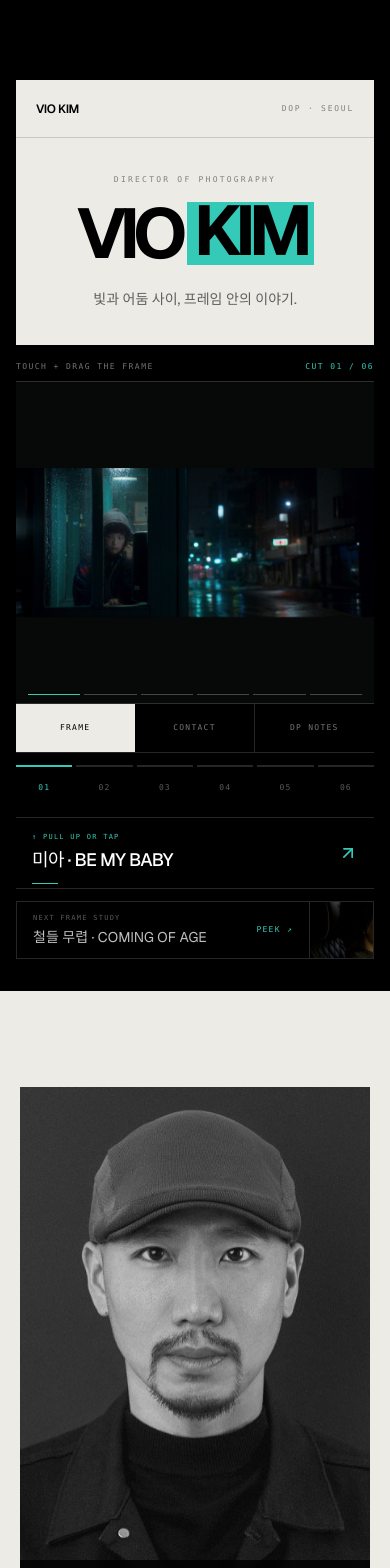
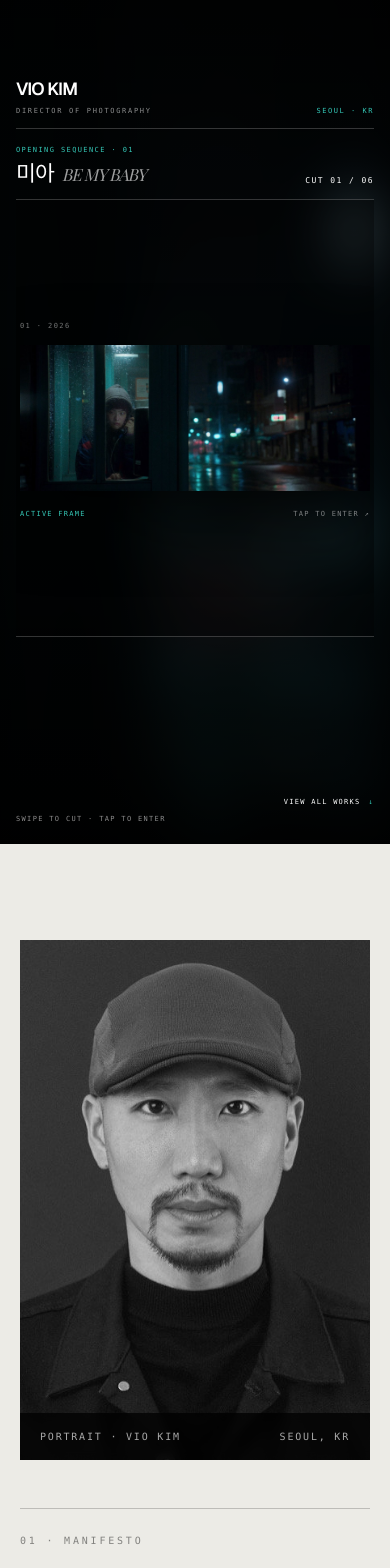
Before and after one commit to racidcho/viokim_pt, a React (Vite) app: page / in a window 390 px wide. Shown: the top 1568 px of the page. Built offline with nearby package versions, Linux system fonts and the light colour scheme; a web font is replaced by a local one.

Commit message:
Build cinematic mobile opening

```diff
--- a/src/index.css
+++ b/src/index.css
@@ -97,6 +97,38 @@
     animation: cut-in 180ms ease-out both;
   }
 
+  .cinematic-film-strip {
+    -ms-overflow-style: none;
+    scrollbar-width: none;
+  }
+
+  .cinematic-film-strip::-webkit-scrollbar {
+    display: none;
+  }
+
+  .mobile-film-ambient {
+    filter: blur(24px) saturate(0.82);
+    opacity: 0.52;
+    transition: opacity 420ms ease-out;
+  }
+
+  .mobile-cold-open {
+    animation: mobile-cold-open-exit 1650ms var(--ease-dramatic) both;
+  }
+
+  .mobile-cold-open-kicker,
+  .mobile-cold-open-footer {
+    animation: mobile-cold-open-copy 1450ms var(--ease-expo-out) both;
+  }
+
+  .mobile-cold-open-title {
+    animation: mobile-cold-open-title 1450ms var(--ease-expo-out) both;
+  }
+
+  .mobile-cold-open-aperture {
+    animation: mobile-cold-open-aperture 1450ms var(--ease-dramatic) both;
+  }
+
   @keyframes panel-enter {
     from {
       opacity: 0;
@@ -116,6 +148,29 @@
   @keyframes cut-in {
     from { opacity: 0.65; }
     to { opacity: 1; }
+  }
+
+  @keyframes mobile-cold-open-exit {
+    0%, 78% { opacity: 1; }
+    100% { opacity: 0; visibility: hidden; }
+  }
+
+  @keyframes mobile-cold-open-copy {
+    0% { opacity: 0; transform: translateY(10px); }
+    22%, 78% { opacity: 1; transform: translateY(0); }
+    100% { opacity: 0; transform: translateY(-6px); }
+  }
+
+  @keyframes mobile-cold-open-title {
+    0% { opacity: 0; transform: scale(1.08); letter-spacing: -0.14em; }
+    22%, 74% { opacity: 1; transform: scale(1); letter-spacing: -0.09em; }
+    100% { opacity: 0; transform: scale(0.985); letter-spacing: -0.09em; }
+  }
+
+  @keyframes mobile-cold-open-aperture {
+    0%, 12% { clip-path: inset(50% 0 50% 0); opacity: 0; }
+    38%, 78% { clip-path: inset(0 0 0 0); opacity: 1; }
+    100% { clip-path: inset(0 0 0 0); opacity: 0; }
   }
 
   /* Noise texture overlay */
@@ -339,6 +394,10 @@
   .noise-overlay {
     animation: none !important;
   }
+
+  .mobile-cold-open {
+    display: none;
+  }
 }
 
 /* Mobile optimizations */
--- a/src/sections/Hero.tsx
+++ b/src/sections/Hero.tsx
@@ -6,31 +6,24 @@ import { works } from '../works-data';
 
 const heroWork = works[0];
 const frameCount = heroWork.stills.length;
-const nextHeroWork = works[1];
-
-type MobileViewMode = 'frame' | 'contact' | 'notes';
-
-const heroCamera = heroWork.specs.find((spec) => spec.label === 'CAMERA')?.value ?? 'DIGITAL CINEMA';
-const heroLenses = heroWork.specs.find((spec) => spec.label === 'LENSES')?.value ?? 'CINEMA LENSES';
-const heroRecording = heroWork.specs.find((spec) => spec.label === 'RECORDING')?.value ?? 'DIGITAL 4K';
 
 const clamp = (value: number) => Math.min(1, Math.max(0, value));
 
 export function Hero() {
   const playSlate = useSlateNavigate();
   const sectionRef = useRef<HTMLElement>(null);
-  const mobileScrubRef = useRef<HTMLDivElement>(null);
-  const mobileScrubPointerRef = useRef<number | null>(null);
-  const pullStartRef = useRef<{ pointerId: number; y: number } | null>(null);
-  const pullProgressRef = useRef(0);
-  const pullTriggeredRef = useRef(false);
+  const mobileFilmStripRef = useRef<HTMLDivElement>(null);
   const rafRef = useRef<number | null>(null);
   const [activeFrame, setActiveFrame] = useState(0);
   const [frameMode, setFrameMode] = useState(false);
-  const [mobileViewMode, setMobileViewMode] = useState<MobileViewMode>('frame');
-  const [mobileIdentityCollapsed, setMobileIdentityCollapsed] = useState(false);
-  const [mobileScrubbing, setMobileScrubbing] = useState(false);
-  const [pullProgress, setPullProgress] = useState(0);
+  const [mobileIntroVisible, setMobileIntroVisible] = useState(() => {
+    if (window.matchMedia('(prefers-reduced-motion: reduce)').matches) return false;
+    try {
+      return window.sessionStorage.getItem('vio-mobile-intro-seen') !== '1';
+    } catch {
+      return true;
+    }
+  });
   const [scrollProgress, setScrollProgress] = useState(0);
   const [viewport, setViewport] = useState(() => ({
     width: window.innerWidth,
@@ -106,79 +99,6 @@ export function Hero() {
     setFrameMode(true);
   };
 
-  const selectMobileFrame = (index: number) => {
-    setMobileIdentityCollapsed(true);
-    setActiveFrame(index);
-  };
-
-  const scrubMobileFrame = (clientX: number) => {
-    const surface = mobileScrubRef.current;
-    if (!surface) return;
-    const rect = surface.getBoundingClientRect();
-    const progress = clamp((clientX - rect.left) / rect.width);
-    setActiveFrame(Math.min(frameCount - 1, Math.floor(progress * frameCount)));
-  };
-
-  const startMobileScrub = (event: React.PointerEvent<HTMLDivElement>) => {
-    if (event.pointerType === 'mouse' && event.button !== 0) return;
-    event.currentTarget.setPointerCapture(event.pointerId);
-    mobileScrubPointerRef.current = event.pointerId;
-    setMobileIdentityCollapsed(true);
-    setMobileScrubbing(true);
-    scrubMobileFrame(event.clientX);
-  };
-
-  const moveMobileScrub = (event: React.PointerEvent<HTMLDivElement>) => {
-    if (mobileScrubPointerRef.current !== event.pointerId) return;
-    scrubMobileFrame(event.clientX);
-  };
-
-  const endMobileScrub = (event: React.PointerEvent<HTMLDivElement>) => {
-    if (mobileScrubPointerRef.current !== event.pointerId) return;
-    mobileScrubPointerRef.current = null;
-    setMobileScrubbing(false);
-    if (event.currentTarget.hasPointerCapture(event.pointerId)) {
-      event.currentTarget.releasePointerCapture(event.pointerId);
-    }
-  };
-
-  const changeMobileViewMode = (mode: MobileViewMode) => {
-    setMobileIdentityCollapsed(true);
-    setMobileViewMode(mode);
-  };
-
-  const startWorkPull = (event: React.PointerEvent<HTMLButtonElement>) => {
-    if (event.pointerType === 'mouse' && event.button !== 0) return;
-    event.currentTarget.setPointerCapture(event.pointerId);
-    pullStartRef.current = { pointerId: event.pointerId, y: event.clientY };
-    pullTriggeredRef.current = false;
-  };
-
-  const moveWorkPull = (event: React.PointerEvent<HTMLButtonElement>) => {
-    const start = pullStartRef.current;
-    if (!start || start.pointerId !== event.pointerId) return;
-    const progress = clamp((start.y - event.clientY) / 96);
-    pullProgressRef.current = progress;
-    setPullProgress(progress);
-  };
-
-  const endWorkPull = (event: React.PointerEvent<HTMLButtonElement>) => {
-    const start = pullStartRef.current;
-    if (!start || start.pointerId !== event.pointerId) return;
-    const releaseProgress = clamp((start.y - event.clientY) / 96);
-    const shouldOpen = Math.max(pullProgressRef.current, releaseProgress) >= 0.55;
-    pullStartRef.current = null;
-    pullProgressRef.current = 0;
-    setPullProgress(0);
-    if (event.currentTarget.hasPointerCapture(event.pointerId)) {
-      event.currentTarget.releasePointerCapture(event.pointerId);
-    }
-    if (shouldOpen) {
-      pullTriggeredRef.current = true;
-      openWork();
-    }
-  };
-
   const openWork = () => {
     playSlate(`/work/${heroWork.slug}`, {
       scene: 'SCENE 01',
@@ -187,12 +107,38 @@ export function Hero() {
     });
   };
 
-  const openNextWork = () => {
-    playSlate(`/work/${nextHeroWork.slug}`, {
-      scene: 'SCENE 02',
-      title: nextHeroWork.titleKo,
-      subtitle: `${nextHeroWork.titleEn} · ${nextHeroWork.year}`,
-    });
+  useEffect(() => {
+    if (desktop || !mobileIntroVisible) return;
+
+    const timer = window.setTimeout(() => {
+      setMobileIntroVisible(false);
+      try {
+        window.sessionStorage.setItem('vio-mobile-intro-seen', '1');
+      } catch {
+        // Keep the intro ephemeral when storage is unavailable.
+      }
+    }, 1650);
+
+    return () => window.clearTimeout(timer);
+  }, [desktop, mobileIntroVisible]);
+
+  const dismissMobileIntro = () => {
+    setMobileIntroVisible(false);
+    try {
+      window.sessionStorage.setItem('vio-mobile-intro-seen', '1');
+    } catch {
+      // Keep the main experience accessible when storage is unavailable.
+    }
+  };
+
+  const updateMobileFrameFromScroll = () => {
+    const filmStrip = mobileFilmStripRef.current;
+    if (!filmStrip || filmStrip.clientHeight === 0) return;
+    const nextFrame = Math.min(
+      frameCount - 1,
+      Math.max(0, Math.round(filmStrip.scrollTop / filmStrip.clientHeight))
+    );
+    setActiveFrame(nextFrame);
   };
 
   return (
@@ -389,216 +335,113 @@ export function Hero() {
           </button>
         </div>
 
-        <div className="flex min-h-[100svh] flex-col px-4 pb-8 pt-20 lg:hidden">
-          <div
-            className={`overflow-hidden bg-[#ecebe6] text-black transition-[max-height] duration-500 ${mobileIdentityCollapsed ? 'max-h-[58px]' : 'max-h-[310px]'}`}
-            style={{ transitionTimingFunction: 'var(--ease-expo-out)' }}
-          >
-            <div className="flex h-[58px] items-center justify-between border-b border-black/15 px-5">
-              <button
-                type="button"
-                onClick={() => setMobileIdentityCollapsed((collapsed) => !collapsed)}
-                className="flex h-11 items-center text-xs font-semibold tracking-[-0.03em] focus-visible:outline focus-visible:outline-2 focus-visible:outline-offset-2 focus-visible:outline-highlight"
-                aria-expanded={!mobileIdentityCollapsed}
-                aria-controls="mobile-identity"
-              >
-                VIO KIM
-              </button>
-              <span className="font-mono text-[8px] tracking-[0.22em] text-black/45">
-                {mobileIdentityCollapsed ? 'TAP TO OPEN' : 'DOP · SEOUL'}
-              </span>
-            </div>
-            <div
-              id="mobile-identity"
-              className={`px-5 text-center transition-[opacity,transform] duration-300 ${mobileIdentityCollapsed ? '-translate-y-3 opacity-0' : 'translate-y-0 opacity-100'}`}
-              aria-hidden={mobileIdentityCollapsed}
-            >
-              <div className="py-9">
-                <p className="mb-4 font-mono text-[8px] tracking-[0.28em] text-black/45">DIRECTOR OF PHOTOGRAPHY</p>
-                <h1 className="flex items-center justify-center whitespace-nowrap text-[18vw] font-bold leading-[0.82] tracking-[-0.09em]">
-                  <span>VIO</span>
-                  <span className="ml-[0.08em] bg-highlight px-[0.1em] pb-[0.08em]">KIM</span>
-                </h1>
-                <p className="mt-6 text-sm text-black/60">빛과 어둠 사이, 프레임 안의 이야기.</p>
-              </div>
-            </div>
+        <div className="relative flex h-[100svh] flex-col overflow-hidden px-4 pb-5 pt-20 lg:hidden">
+          <div className="pointer-events-none absolute inset-0" aria-hidden="true">
+            <img
+              key={heroWork.stills[activeFrame]}
+              src={heroWork.stills[activeFrame]}
+              alt=""
+              className="mobile-film-ambient h-full w-full scale-110 object-cover"
+            />
+            <div className="absolute inset-0 bg-[linear-gradient(180deg,rgba(0,0,0,0.78)_0%,rgba(0,0,0,0.25)_38%,rgba(0,0,0,0.55)_72%,rgba(0,0,0,0.94)_100%)]" />
           </div>
 
-          <div className="mt-4 flex flex-1 flex-col">
-            <div className="mb-2 flex items-center justify-between font-mono text-[8px] tracking-[0.18em]">
-              <span className={mobileScrubbing ? 'text-highlight' : 'text-white/45'}>
-                {mobileScrubbing ? 'SCRUBBING · RELEASE TO HOLD' : 'TOUCH + DRAG THE FRAME'}
-              </span>
-              <span className="text-highlight">CUT {String(activeFrame + 1).padStart(2, '0')} / {String(frameCount).padStart(2, '0')}</span>
+          <header className="relative z-20 flex shrink-0 items-end justify-between border-b border-white/20 pb-3">
+            <div>
+              <h1 className="text-[1.1rem] font-semibold leading-none tracking-[-0.045em]">VIO KIM</h1>
+              <p className="mt-2 font-mono text-[7px] tracking-[0.24em] text-white/55">DIRECTOR OF PHOTOGRAPHY</p>
+            </div>
+            <p className="font-mono text-[7px] tracking-[0.22em] text-highlight">SEOUL · KR</p>
+          </header>
+
+          <div className="relative z-20 mt-4 flex shrink-0 items-end justify-between gap-5">
+            <div>
+              <p className="font-mono text-[7px] tracking-[0.2em] text-highlight">OPENING SEQUENCE · 01</p>
+              <p className="mt-1 text-[1.35rem] font-medium leading-tight tracking-[-0.045em]">
+                {heroWork.titleKo}
+                <span className="ml-2 font-display-serif text-[1.05rem] italic font-normal text-white/[0.62]">{heroWork.titleEn}</span>
+              </p>
+            </div>
+            <p className="shrink-0 font-mono text-[8px] tracking-[0.18em] text-white/68">
+              CUT {String(activeFrame + 1).padStart(2, '0')} / {String(frameCount).padStart(2, '0')}
+            </p>
           </div>
 
-            <div className="relative min-h-[38svh] overflow-hidden border-y border-white/15 bg-[#070909]">
-              {mobileViewMode === 'contact' ? (
-                <div className="grid min-h-[38svh] grid-cols-2 content-center gap-x-2 gap-y-4 p-3" aria-label={`${heroWork.titleKo} 콘택트시트`}>
-                  {heroWork.stills.map((still, index) => (
+          <div
+            ref={mobileFilmStripRef}
+            onScroll={updateMobileFrameFromScroll}
+            className="cinematic-film-strip relative z-20 mt-3 h-[52svh] min-h-[300px] snap-y snap-mandatory overflow-y-auto overscroll-contain border-y border-white/20 bg-black/35"
+            aria-label={`${heroWork.titleKo} 세로 필름 스트립`}
+          >
+            {heroWork.stills.map((still, index) => {
+              const active = activeFrame === index;
+              return (
                 <button
                   key={still}
                   type="button"
                   onClick={() => {
-                        selectMobileFrame(index);
-                        setMobileViewMode('frame');
+                    if (active) openWork();
                   }}
-                      className={`border-t-2 pt-2 text-left focus-visible:outline focus-visible:outline-2 focus-visible:outline-offset-2 focus-visible:outline-highlight ${activeFrame === index ? 'border-highlight text-highlight' : 'border-white/15 text-white/35'}`}
-                      aria-label={`컷 ${index + 1}을 프레임 모드로 보기`}
+                  onFocus={() => setActiveFrame(index)}
+                  className="group flex h-full w-full shrink-0 snap-center items-center justify-center px-1 focus-visible:outline focus-visible:outline-2 focus-visible:outline-offset-[-3px] focus-visible:outline-highlight"
+                  aria-current={active ? 'true' : undefined}
+                  aria-label={`${heroWork.titleKo} 컷 ${index + 1}${active ? ', 탭하여 작품 보기' : ''}`}
                 >
-                      <span className="mb-1 block font-mono text-[7px] tracking-[0.16em]">CUT {String(index + 1).padStart(2, '0')}</span>
-                      <img src={still} alt="" className="aspect-[2.39/1] w-full bg-black object-contain" />
+                  <span className={`relative block w-full transition-[opacity,transform] duration-500 ${active ? 'scale-100 opacity-100' : 'scale-[0.94] opacity-35'}`}>
+                    <span className="absolute -top-6 left-0 font-mono text-[7px] tracking-[0.2em] text-white/45" aria-hidden="true">
+                      {String(index + 1).padStart(2, '0')} · {heroWork.year}
+                    </span>
+                    <img
+                      src={still}
+                      alt={`${heroWork.titleKo} 스틸 ${index + 1}`}
+                      draggable={false}
+                      className="aspect-[2.39/1] w-full bg-black object-contain shadow-[0_22px_70px_rgba(0,0,0,0.5)]"
+                    />
+                    <span className={`absolute inset-x-0 -bottom-7 flex items-center justify-between font-mono text-[7px] tracking-[0.18em] transition-opacity ${active ? 'opacity-100' : 'opacity-0'}`} aria-hidden="true">
+                      <span className="text-highlight">ACTIVE FRAME</span>
+                      <span className="text-white/[0.48]">TAP TO ENTER ↗</span>
+                    </span>
+                  </span>
                 </button>
-                  ))}
-                </div>
-              ) : (
-                <div
-                  ref={mobileScrubRef}
-                  role="slider"
-                  tabIndex={0}
-                  aria-label={`${heroWork.titleKo} 프레임 스크럽`}
-                  aria-valuemin={1}
-                  aria-valuemax={frameCount}
-                  aria-valuenow={activeFrame + 1}
-                  aria-valuetext={`컷 ${activeFrame + 1}`}
-                  onPointerDown={startMobileScrub}
-                  onPointerMove={moveMobileScrub}
-                  onPointerUp={endMobileScrub}
-                  onPointerCancel={endMobileScrub}
-                  onKeyDown={(event) => {
-                    if (event.key === 'ArrowRight') {
-                      event.preventDefault();
-                      selectMobileFrame(Math.min(frameCount - 1, activeFrame + 1));
-                    }
-                    if (event.key === 'ArrowLeft') {
-                      event.preventDefault();
-                      selectMobileFrame(Math.max(0, activeFrame - 1));
-                    }
-                  }}
-                  className="relative flex min-h-[38svh] touch-pan-y select-none items-center justify-center focus-visible:outline focus-visible:outline-2 focus-visible:outline-offset-[-2px] focus-visible:outline-highlight"
-                >
-                  <img
-                    key={heroWork.stills[activeFrame]}
-                    src={heroWork.stills[activeFrame]}
-                    alt={`${heroWork.titleKo} 전체 프레임 ${activeFrame + 1}`}
-                    draggable={false}
-                    className="cut-in pointer-events-none h-auto max-h-[38svh] w-full object-contain"
-                  />
-
-                  {mobileViewMode === 'notes' && (
-                    <div className="pointer-events-none absolute inset-0 flex flex-col justify-between bg-black/10 p-3 font-mono text-[7px] tracking-[0.15em] text-white">
-                      <div className="flex items-start justify-between gap-5">
-                        <span className="max-w-[58%] border-l border-t border-highlight px-2 py-1.5">
-                          CAMERA<br /><strong className="font-medium text-highlight">{heroCamera}</strong>
-                        </span>
-                        <span className="border-r border-t border-highlight px-2 py-1.5 text-right">
-                          FRAME<br /><strong className="font-medium text-highlight">2.39 : 1</strong>
-                        </span>
-                      </div>
-                      <div className="flex items-end justify-between gap-4">
-                        <span className="max-w-[62%] border-b border-l border-highlight px-2 py-1.5">
-                          LENS / RECORDING<br /><strong className="font-medium text-highlight">{heroLenses}<br />{heroRecording}</strong>
-                        </span>
-                        <span className="border-b border-r border-highlight px-2 py-1.5 text-right">
-                          LOOK<br /><strong className="font-medium text-highlight">CYAN · MAGENTA<br />SLOW PUSH</strong>
-                        </span>
-                      </div>
-                    </div>
-                  )}
-
-                  <div className="pointer-events-none absolute inset-x-0 bottom-2 grid grid-cols-6 gap-1 px-3" aria-hidden="true">
-                    {heroWork.stills.map((still, index) => (
-                      <span key={still} className={`h-px ${activeFrame === index ? 'bg-highlight' : 'bg-white/25'}`} />
-                    ))}
-                  </div>
-                  <span className="sr-only" aria-live="polite">컷 {activeFrame + 1} 선택됨</span>
-                </div>
-              )}
+              );
+            })}
           </div>
 
-            <div className="grid grid-cols-3 border-b border-white/15" aria-label="프레임 감상 모드">
-              {([
-                ['frame', 'FRAME'],
-                ['contact', 'CONTACT'],
-                ['notes', 'DP NOTES'],
-              ] as const).map(([mode, label]) => (
-                <button
-                  key={mode}
-                  type="button"
-                  onClick={() => changeMobileViewMode(mode)}
-                  className={`h-12 border-r border-white/15 font-mono text-[8px] tracking-[0.16em] last:border-r-0 focus-visible:outline focus-visible:outline-2 focus-visible:outline-offset-[-2px] focus-visible:outline-highlight ${mobileViewMode === mode ? 'bg-[#ecebe6] text-black' : 'text-white/45'}`}
-                  aria-pressed={mobileViewMode === mode}
+          <div className="relative z-20 mt-auto flex min-h-12 shrink-0 items-end justify-between gap-4 pt-3">
+            <p className="font-mono text-[7px] tracking-[0.19em] text-white/55">
+              SWIPE TO CUT · TAP TO ENTER
+            </p>
+            <a
+              href="#works"
+              className="flex min-h-11 items-center gap-2 font-mono text-[7px] tracking-[0.18em] text-white/68 focus-visible:outline focus-visible:outline-2 focus-visible:outline-offset-2 focus-visible:outline-highlight"
             >
-                  {label}
-                </button>
-              ))}
+              VIEW ALL WORKS <span className="text-highlight">↓</span>
+            </a>
           </div>
 
-            <div className="mt-3 grid grid-cols-6 gap-1" aria-label="프레임 선택">
-              {heroWork.stills.map((still, index) => (
-                <button
-                  key={still}
-                  type="button"
-                  onClick={() => selectMobileFrame(index)}
-                  className={`h-11 border-t-2 font-mono text-[8px] tracking-[0.14em] focus-visible:outline focus-visible:outline-2 focus-visible:outline-offset-2 focus-visible:outline-highlight ${activeFrame === index ? 'border-highlight text-highlight' : 'border-white/15 text-white/35'}`}
-                  aria-pressed={activeFrame === index}
-                  aria-label={`컷 ${index + 1}로 이동`}
-                >
-                  {String(index + 1).padStart(2, '0')}
-                </button>
-              ))}
-            </div>
+          <span className="sr-only" aria-live="polite">컷 {activeFrame + 1} 선택됨</span>
 
+          {mobileIntroVisible && (
             <button
               type="button"
-              onClick={() => {
-                if (pullTriggeredRef.current) {
-                  pullTriggeredRef.current = false;
-                  return;
-                }
-                openWork();
-              }}
-              onPointerDown={startWorkPull}
-              onPointerMove={moveWorkPull}
-              onPointerUp={endWorkPull}
-              onPointerCancel={endWorkPull}
-              className="relative mt-2 min-h-[72px] touch-none overflow-hidden border-y border-white/15 px-4 text-left focus-visible:outline focus-visible:outline-2 focus-visible:outline-offset-2 focus-visible:outline-highlight"
-              aria-label={`${heroWork.titleKo} 상세 보기. 탭하거나 위로 당겨서 열기`}
+              onClick={dismissMobileIntro}
+              className="mobile-cold-open absolute inset-0 z-50 flex flex-col items-center justify-center overflow-hidden bg-black px-6 text-white focus-visible:outline focus-visible:outline-2 focus-visible:outline-offset-[-4px] focus-visible:outline-highlight"
+              aria-label="사이트 오프닝 건너뛰기"
             >
-              <span
-                className="flex items-center justify-between transition-transform duration-150"
-                style={{ transform: `translateY(${-10 * pullProgress}px)` }}
-              >
-                <span>
-                  <span className="block font-mono text-[7px] tracking-[0.18em] text-highlight">↑ PULL UP OR TAP</span>
-                  <span className="mt-1 block text-lg font-medium tracking-[-0.035em]">{heroWork.titleKo} · {heroWork.titleEn}</span>
+              <span className="mobile-cold-open-kicker font-mono text-[7px] tracking-[0.34em] text-white/45">DIRECTOR OF PHOTOGRAPHY · SEOUL</span>
+              <span className="mobile-cold-open-title mt-5 flex items-center justify-center whitespace-nowrap text-[20vw] font-bold leading-[0.82] tracking-[-0.09em]" aria-hidden="true">
+                <span>VIO</span>
+                <span className="ml-[0.08em] bg-highlight px-[0.1em] pb-[0.08em] text-black">KIM</span>
               </span>
-                <ArrowUpRight className="h-5 w-5 text-highlight" />
+              <span className="mobile-cold-open-aperture mt-8 block w-full overflow-hidden">
+                <img src={heroWork.stills[1]} alt="" className="aspect-[2.39/1] w-full bg-black object-contain" />
               </span>
-              <span
-                className="absolute inset-x-4 bottom-1 h-px origin-left bg-highlight transition-transform duration-100"
-                style={{ transform: `scaleX(${Math.max(0.08, pullProgress)})` }}
-                aria-hidden="true"
-              />
-            </button>
-
-            <button
-              type="button"
-              onClick={openNextWork}
-              className="group mt-3 grid min-h-[58px] grid-cols-[1fr_64px] items-stretch overflow-hidden border border-white/15 text-left focus-visible:outline focus-visible:outline-2 focus-visible:outline-offset-2 focus-visible:outline-highlight"
-            >
-              <span className="flex items-center justify-between gap-4 px-4">
-                <span>
-                  <span className="block font-mono text-[7px] tracking-[0.18em] text-white/35">NEXT FRAME STUDY</span>
-                  <span className="mt-1 block text-sm text-white/75">{nextHeroWork.titleKo} · {nextHeroWork.titleEn}</span>
-                </span>
-                <span className="font-mono text-[8px] tracking-[0.16em] text-highlight">PEEK ↗</span>
-              </span>
-              <span className="relative overflow-hidden border-l border-white/15">
-                <img src={nextHeroWork.stills[0]} alt="" className="absolute inset-0 h-full w-[190px] max-w-none object-cover object-center transition-transform duration-500 group-hover:-translate-x-4" />
+              <span className="mobile-cold-open-footer mt-7 flex w-full items-center justify-between font-mono text-[7px] tracking-[0.2em] text-white/45">
+                <span>EVERY FRAME TELLS A STORY</span>
+                <span>TAP TO SKIP</span>
               </span>
             </button>
-          </div>
+          )}
         </div>
       </div>
     </section>
```
Lines whose indentation alone changed are shown as unchanged.
